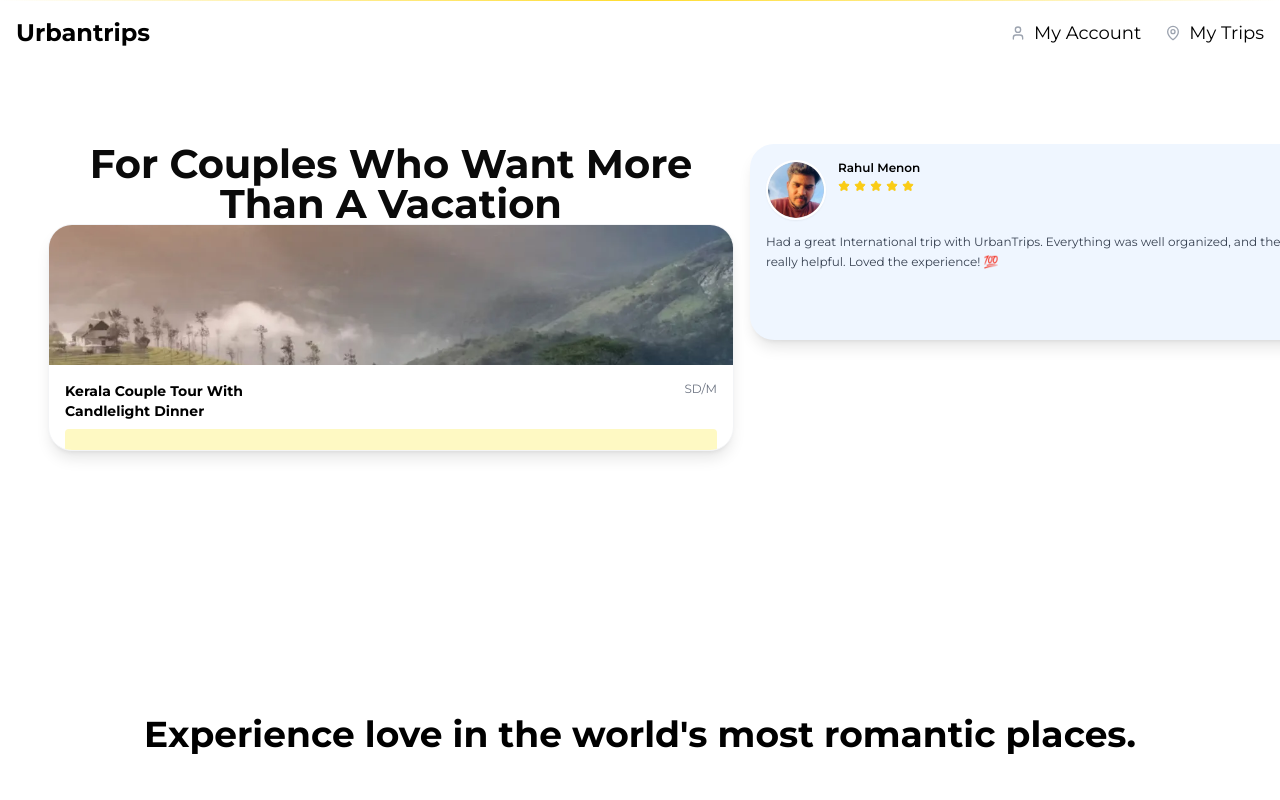
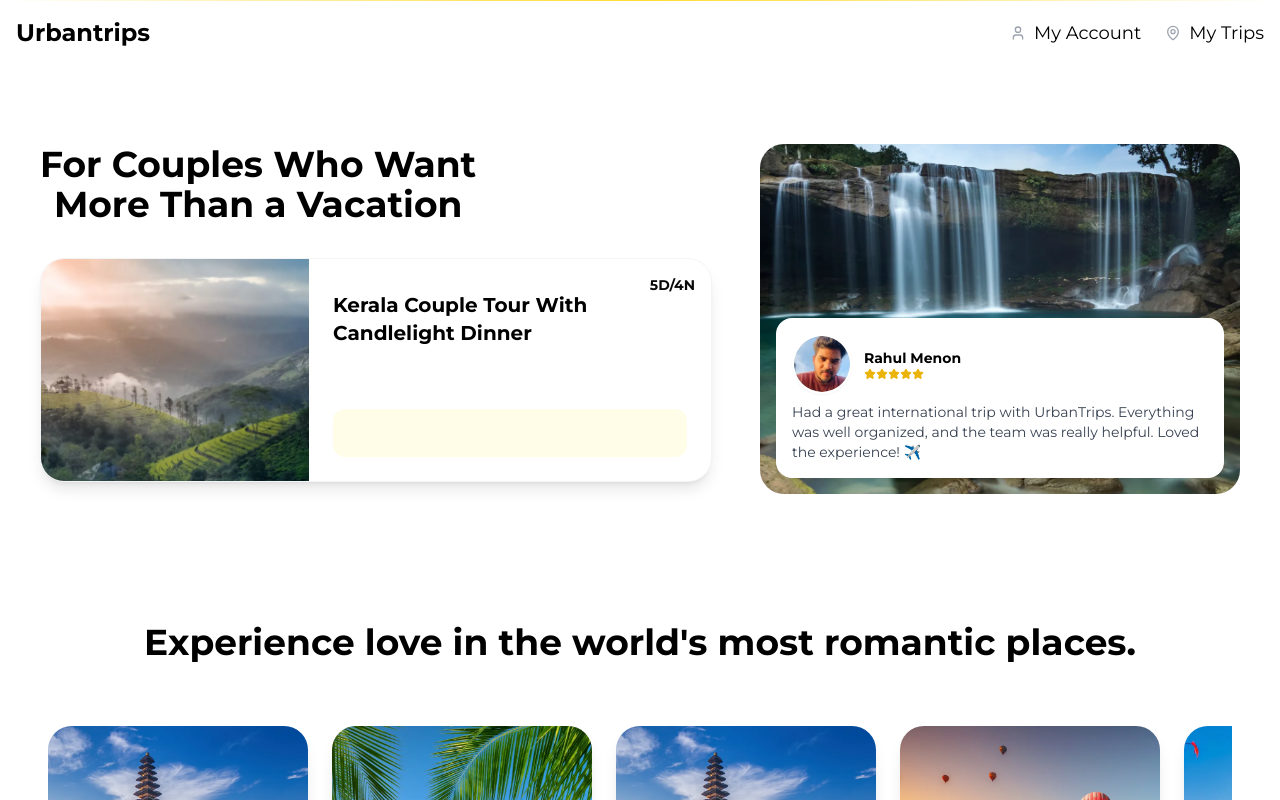
Before and after one commit to urbantrips/ut-client, a Next.js app: page /romantic in a window 1280 px wide. Shown: the top 800 px of the page. Built offline with nearby package versions, Linux system fonts and the light colour scheme.

Commit message:
feat: implement For Couples section and reusable CustomerAvatar component

```diff
--- a/src/components/features/for-couples-section.tsx
+++ b/src/components/features/for-couples-section.tsx
@@ -7,80 +7,103 @@ import { CustomerAvatar } from '@/components/ui/customer-avatar';
 
 export function ForCouplesSection() {
   return (
-    <section className="w-full px-4 sm:px-6 md:px-8 lg:px-12 py-8 sm:py-12 md:py-16 bg-white">
-      <div
-        className="flex gap-4"
-        style={{ width: '652px', height: '442px' }}
-      >
-        {/* Left Side - Heading */}
+    <section className="w-full mx-auto px-4 sm:px-6 lg:px-8 py-12 md:py-16">
+      <div className="flex flex-col lg:flex-row gap-8 lg:gap-12 items-start justify-center">
+        {/* Left Side - Heading & Tour Card */}
+        <div className="flex-1 w-full max-w-2xl">
           <motion.div
             initial={{ opacity: 0, x: -30 }}
             whileInView={{ opacity: 1, x: 0 }}
             viewport={{ once: true }}
             transition={{ duration: 0.6 }}
+            className="mb-8"
           >
-          <h2 >
-            For Couples Who Want More Than A Vacation
+            <h2 className="text-3xl md:text-4xl font-bold text-black leading-tight inline-block relative">
+              For Couples Who Want
+              <br />
+              More Than a Vacation
+              <span className="absolute bottom-1 left-0 w-full h-1 rounded-full opacity-80"></span>
             </h2>
+          </motion.div>
+
           <motion.div
-            className="bg-white rounded-2xl sm:rounded-3xl overflow-hidden shadow-lg border border-gray-100"
-            style={{ width: '686px', height: '227px' }}
+            className="bg-white rounded-3xl overflow-hidden shadow-lg border border-gray-100 flex flex-row h-48 sm:h-56"
             initial={{ opacity: 0, y: 30 }}
             whileInView={{ opacity: 1, y: 0 }}
             viewport={{ once: true }}
             transition={{ duration: 0.6, delay: 0.2 }}
           >
-            <div className="flex flex-col h-full">
-              <div className="relative w-full h-[140px] flex-shrink-0">
+            {/* Image Side - approx 40% width */}
+            <div className="relative w-[40%] h-full">
               <Image
                 src="/assets/destinations/weekend/Muannar.webp"
-                  alt="Romantic Tour"
+                alt="Romantic Kerala Tour"
                 fill
                 className="object-cover"
-                  sizes="686px"
+                sizes="(max-width: 768px) 40vw, 33vw"
               />
             </div>
-              <div className="p-4 flex-1 relative">
-                <div className="text-xs text-gray-500 absolute top-4 right-4">SD/M</div>
-                <h3 className="text-sm font-bold text-black mb-2 pr-8">
-                  Kerala Couple Tour With<br />Candlelight Dinner
+
+            {/* Content Side */}
+            <div className="flex-1 p-5 sm:p-6 flex flex-col justify-between relative">
+              <div className="absolute top-4 right-4 font-bold text-sm">5D/4N</div>
+
+              <div className="mt-2">
+                <h3 className="text-lg sm:text-xl font-bold text-black leading-snug max-w-[85%]">
+                  Kerala Couple Tour With Candlelight Dinner
                 </h3>
-                <div className="h-6 bg-yellow-100 rounded" />
               </div>
+
+              {/* Yellow decorative bar */}
+              <div className="w-full h-12 bg-[#FFFDE7] rounded-xl mt-auto" />
             </div>
           </motion.div>
-        </motion.div>
-        {/* Right Side - Cards (Horizontal Side by Side) */}
-        <div>
-          {/* Testimonial Card */}
+        </div>
+
+        {/* Right Side - Testimonial Card */}
         <motion.div
-            className="bg-blue-50 rounded-2xl sm:rounded-3xl p-4 shadow-lg flex flex-col"
-            style={{ width: '609px', height: '196px' }}
+          className="w-full lg:w-auto flex-shrink-0"
           initial={{ opacity: 0, y: 30 }}
           whileInView={{ opacity: 1, y: 0 }}
           viewport={{ once: true }}
           transition={{ duration: 0.6, delay: 0.4 }}
         >
-            <div className="flex items-start gap-3 mb-3">
+          <div className="relative rounded-3xl overflow-hidden h-64 lg:h-[350px] w-full lg:w-[480px] group">
+            {/* Background Image - Using a cave-like or dark nature image if possible, acting as the 'cave' from screenshot */}
+            <Image
+              src="/assets/destinations/must-visit/Meghalaya.webp"
+              alt="Testimonial Background"
+              fill
+              className="object-cover transition-transform duration-700 group-hover:scale-105"
+              sizes="(max-width: 1024px) 100vw, 50vw"
+            />
+            {/* Dark overlay for text readability */}
+            {/* <div className="absolute inset-0 bg-black/20" /> */}
+
+            {/* Review Card Overlay at Bottom */}
+            <div className="absolute bottom-4 left-4 right-4 bg-white rounded-2xl p-4 shadow-xl">
+              <div className="flex items-center gap-3 mb-2">
                 <CustomerAvatar
                   name="Rahul Menon"
-                image="/assets/reviews/Mubashir.webp"
+                  image="/assets/reviews/Mubashir.webp" // Reusing available avatar or placeholder
                   size="medium"
+                  className="w-10 h-10"
                 />
                 <div>
-                <p className="text-xs font-semibold text-black mb-1">Rahul Menon</p>
-                <div className="flex items-center gap-1">
+                  <h4 className="text-sm font-bold text-black">Rahul Menon</h4>
+                  <div className="flex text-yellow-500">
                     {[...Array(5)].map((_, i) => (
-                    <Star key={i} className="w-3 h-3 fill-yellow-400 text-yellow-400" />
+                      <Star key={i} className="w-3 h-3 fill-current" />
                     ))}
                   </div>
                 </div>
               </div>
-            <p className="text-xs text-gray-700 leading-relaxed">
-              Had a great International trip with UrbanTrips. Everything was well organized, and the team was really helpful. Loved the experience! 💯
+              <p className="text-xs sm:text-sm text-gray-700 leading-relaxed">
+                Had a great international trip with UrbanTrips. Everything was well organized, and the team was really helpful. Loved the experience! ✈️
               </p>
+            </div>
+          </div>
         </motion.div>
-        </div>
       </div>
     </section>
   );
--- a/src/components/ui/customer-avatar.tsx
+++ b/src/components/ui/customer-avatar.tsx
@@ -7,12 +7,14 @@ interface CustomerAvatarProps {
   name: string;
   image: string;
   size?: 'small' | 'medium' | 'large';
+  className?: string;
 }
 
 export function CustomerAvatar({
   name,
   image,
-  size = 'medium'
+  size = 'medium',
+  className = ''
 }: CustomerAvatarProps) {
   const [imageError, setImageError] = useState(false);
   const firstLetter = name.charAt(0).toUpperCase();
@@ -41,7 +43,7 @@ export function CustomerAvatar({
   if (imageError) {
     return (
       <div
-        className={`${sizeClasses[size]} rounded-full border border-white sm:border-2 shadow-sm flex items-center justify-center flex-shrink-0 ${getAvatarColor(firstLetter)} text-white font-semibold`}
+        className={`${sizeClasses[size]} rounded-full border border-white sm:border-2 shadow-sm flex items-center justify-center flex-shrink-0 ${getAvatarColor(firstLetter)} text-white font-semibold ${className}`}
       >
         {firstLetter}
       </div>
@@ -50,7 +52,7 @@ export function CustomerAvatar({
 
   return (
     <div
-      className={`${sizeClasses[size]} rounded-full border border-white sm:border-2 shadow-sm overflow-hidden relative flex-shrink-0`}
+      className={`${sizeClasses[size]} rounded-full border border-white sm:border-2 shadow-sm overflow-hidden relative flex-shrink-0 ${className}`}
     >
       <Image
         src={image}
```
Lines whose indentation alone changed are shown as unchanged.
